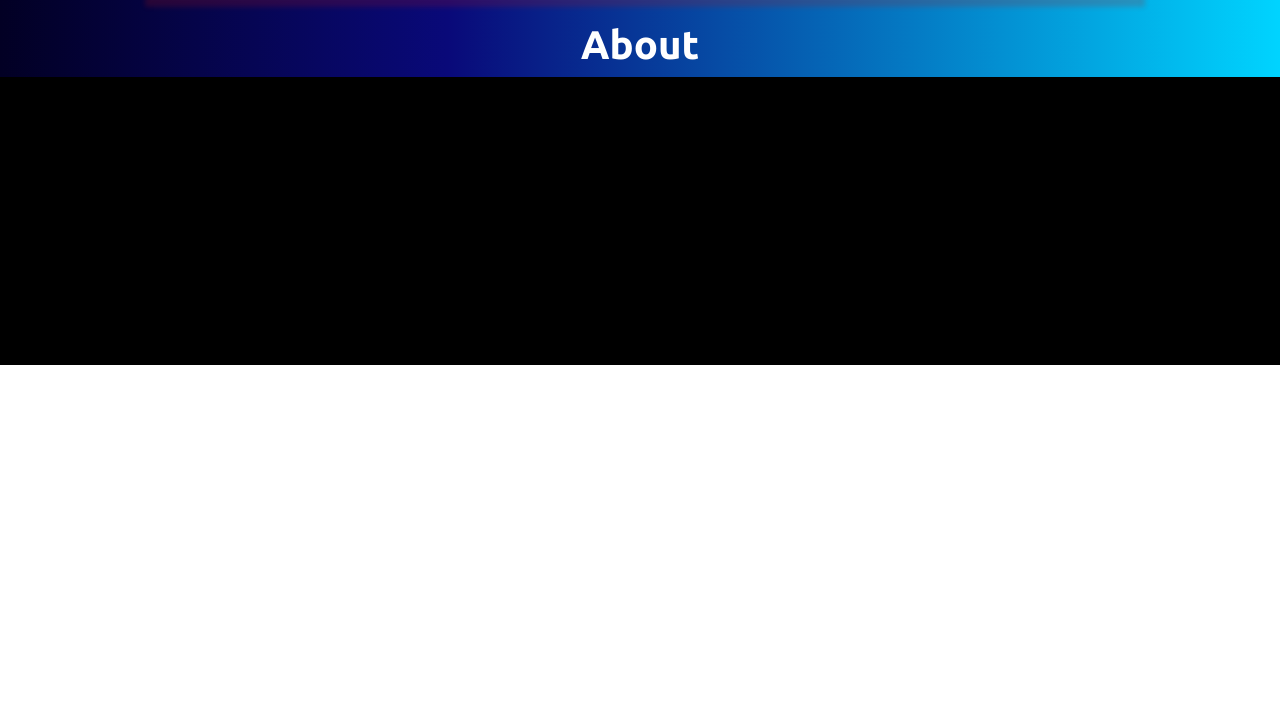
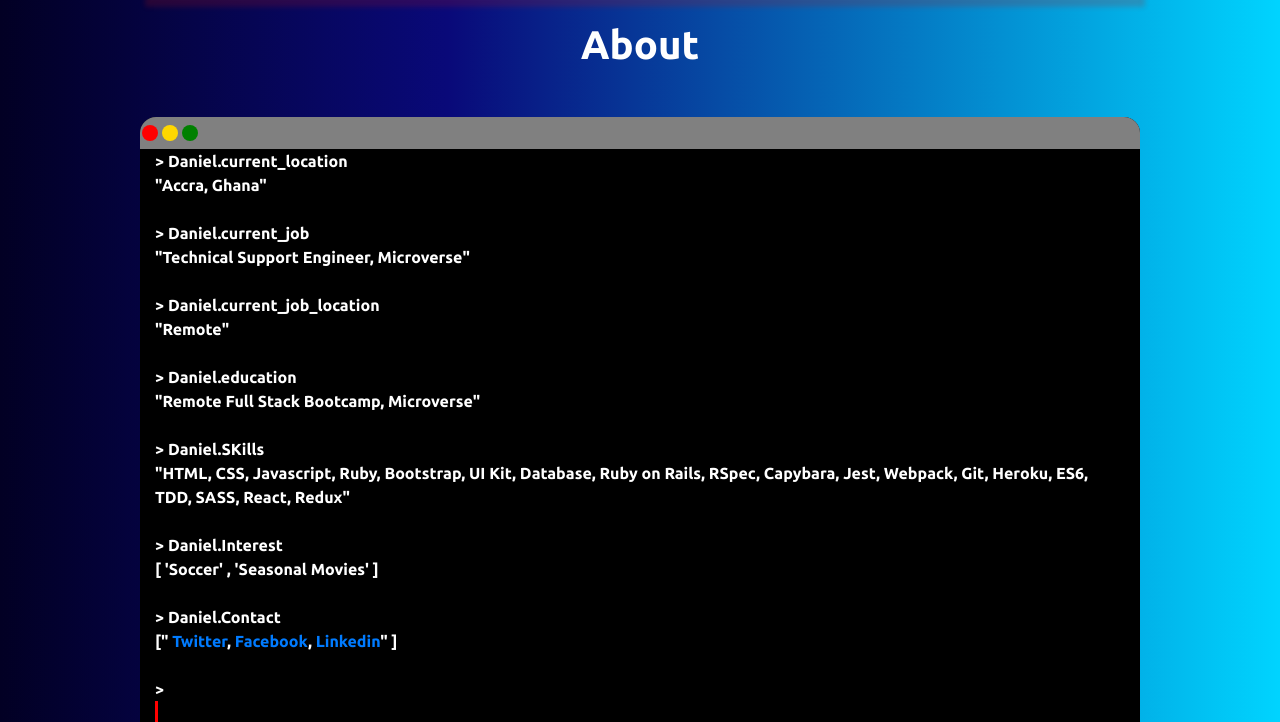
Before and after one commit to addod19/my_portfolio, a plain HTML site: page index.html in a window 1280 px wide. Shown: the part 3203-3925 px from the top of the page. Before the commit the page ends 3568 px from the top, so only its background shows below. Drawn offline with nearby package versions, Linux system fonts and the light colour scheme.

Commit message:
create about section

```diff
--- a/assets/css/style.css
+++ b/assets/css/style.css
@@ -20,6 +20,9 @@
     border-radius: 3em;
 }
 .hide-deco:hover {
+    text-decoration: none;
+}
+.hide-underline:hover {
     text-decoration: none;
 }
 
@@ -89,8 +92,49 @@
     height: 20em;
 }
 .terminal {
-    height: 18em;
+    height: auto;
     width: 80%;
+    margin-left: 10%;
     background-color: black;
     color: white;
+    border-top-left-radius: 1em;
+    border-top-right-radius: 1em;
 }
+.top-terminal {
+    background-color: grey;
+    width: 100%;
+    height: 2em;
+    display: flex;
+    align-items: center;
+    border-top-left-radius: 1em;
+    border-top-right-radius: 1em;
+}
+.red,
+.gold,
+.green {
+    height: 1em;
+    width: 1em;
+    border-radius: 50%;
+    padding: 5px;
+    margin: 2px;
+}
+.red {
+    background: red;
+}
+.gold {
+    background-color: gold;
+}
+.green {
+    background-color: green;
+}
+.current_loc {
+    display: grid;
+    grid-template-rows: 1fr;
+}
+.blink {
+    height: 1.3em;
+    width: 0.2em;
+    background-color: red;
+    display: flex;
+
+}
--- a/index.html
+++ b/index.html
@@ -152,9 +152,34 @@
             </div>
             <div class="about mt-4" id="about">
                 <h1 class="text-color text-center">About</h1>
-                <div class="row">
-                    <div class="col-sm-12 col-md-12 col-lg-12 terminal">
+                <div class="row terminal mt-5">
+                    <div class="d-flex top-terminal">
+                        <span class="red"></span>
+                        <span class="gold"></span>
+                        <span class="green"></span>
+                    </div>
+                    <div class="col-sm-12 col-md-12 ">
+                        <div class="current_loc">
+                            <div> > Daniel.current_location</div>
+                            <div> "Accra, Ghana"</div><br>
+                            <div> > Daniel.current_job</div>
+                            <div> "Technical Support Engineer, Microverse"</div><br>
+                            <div> > Daniel.current_job_location</div>
+                            <div> "Remote"</div><br>
+                            <div> > Daniel.education</div>
+                            <div> "Remote Full Stack Bootcamp, Microverse"</div><br>
+                            <div> > Daniel.SKills</div>
+                            <div> "HTML, CSS, Javascript, Ruby, Bootstrap, UI Kit, Database, Ruby on Rails,
+                                RSpec, Capybara, Jest, Webpack, Git, Heroku, ES6, TDD, SASS, React, Redux"
+                            </div><br>
+                            <div> > Daniel.Interest</div>
+                            <div> [ 'Soccer' , 'Seasonal Movies' ]</div><br>
+                            <div> > Daniel.Contact</div>
+                            <div> [" <a href="https://twitter.com/DanielLarbiAdd1" class="hide-underline">Twitter</a>, <a href="https://web.facebook.com/daniel.addo.75873/" class="hide-underline">Facebook</a>, <a href="https://www.linkedin.com/in/daniel-larbi-addo/" class="hide-underline">Linkedin</a>" ] </div><br>
 
+                                <span> > <span class="blink" id="blink"></span></span>
+
+                        </div>
                     </div>
                 </div>
             </div>
```
